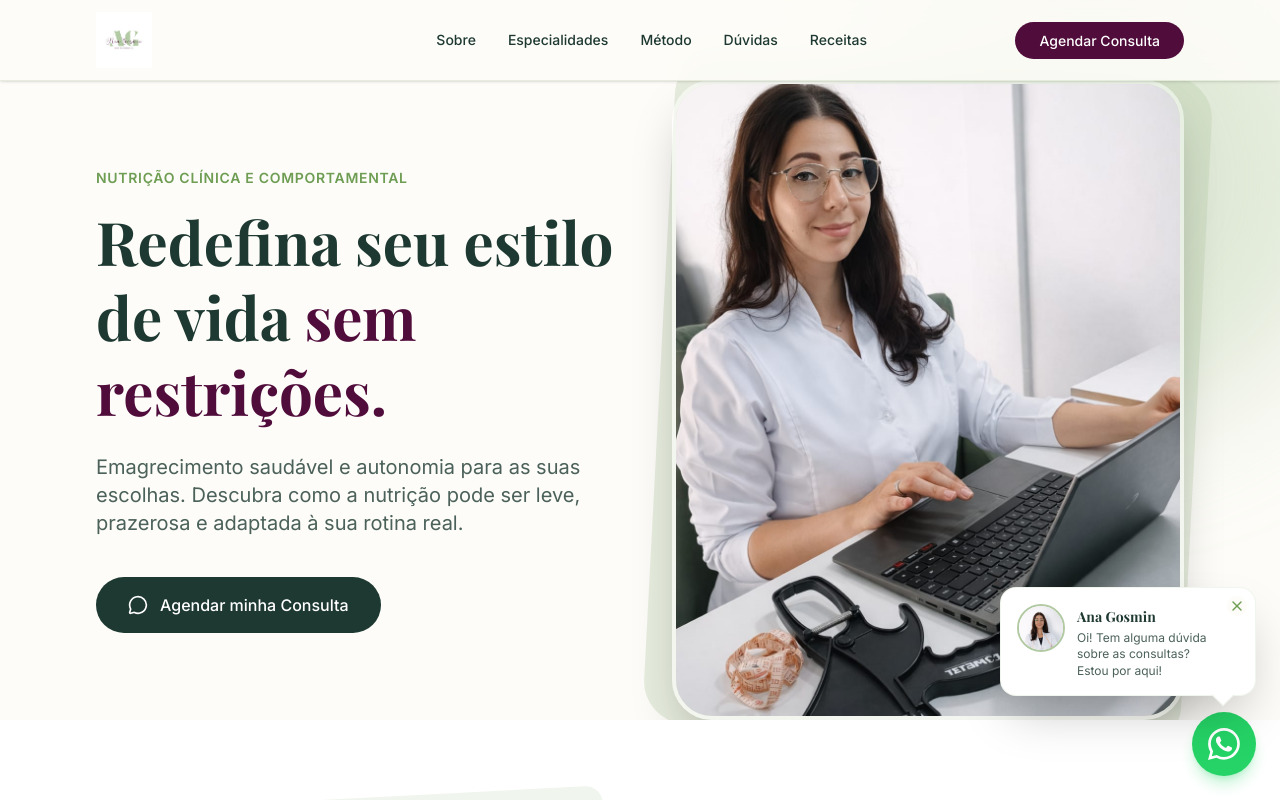
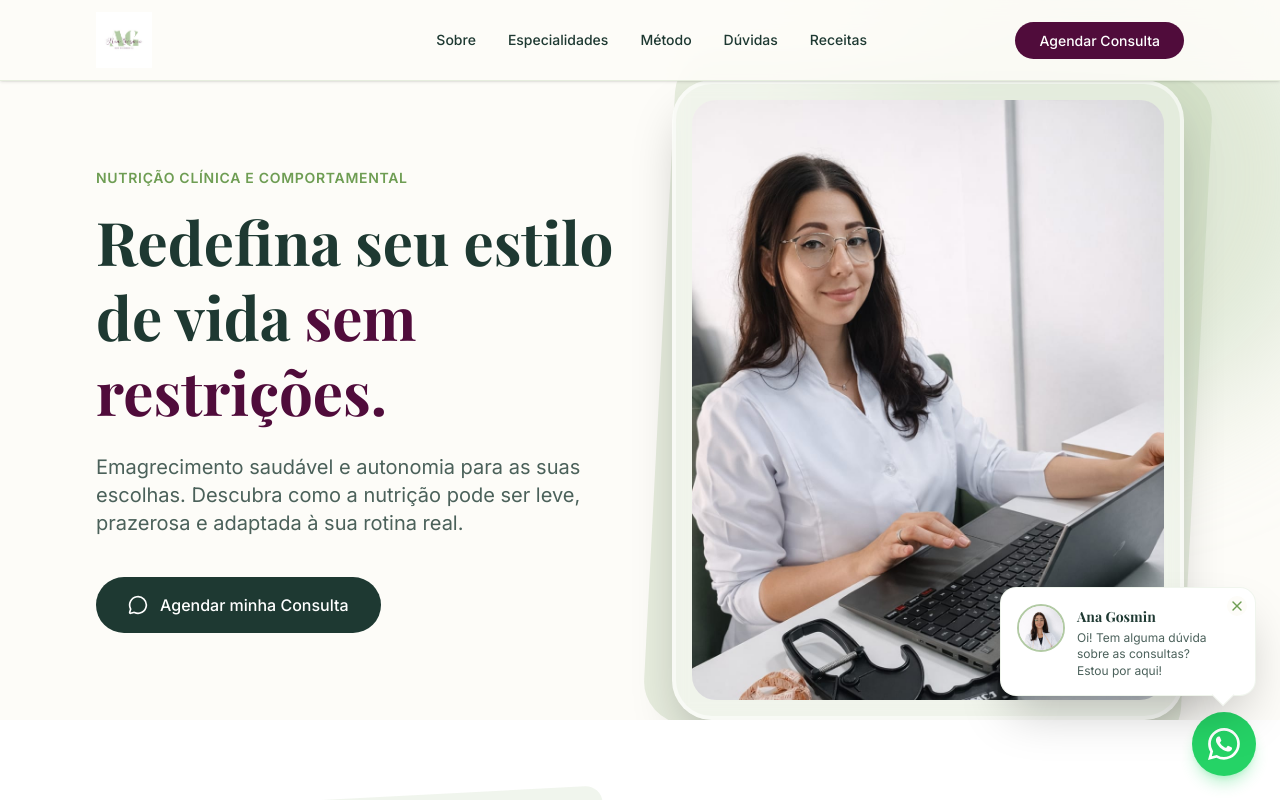
Before and after one commit to RafaelPadilhaZeichel/site-ana-gosmin, a Next.js app: page / in a window 1280 px wide. Shown: the top 800 px of the page. Built offline with nearby package versions, Linux system fonts and the light colour scheme; a web font is replaced by a local one.

Commit message:
Corrigindo corte da foto com padding

```diff
--- a/components/sections/HeroSection.tsx
+++ b/components/sections/HeroSection.tsx
@@ -33,18 +33,23 @@ export default function HeroSection() {
           </a>
         </FadeIn>
 
-        {/* Borda arredondada ajustada para não cortar a foto no topo */}
+        {/* Lado da Imagem: Efeito de Moldura Dupla para proteger a foto */}
         <FadeIn className="flex-1 relative w-full max-w-md lg:max-w-lg aspect-[4/5]">
+          {/* Sombra/Shape traseiro */}
           <div className="absolute inset-0 bg-brand-lightgreen/30 rounded-[40px] transform rotate-3 scale-105 transition-transform duration-500 hover:rotate-6 -z-10"></div>
 
-          <div className="relative w-full h-full rounded-[40px] overflow-hidden shadow-2xl border-4 border-white/50">
+          {/* Moldura externa com padding (p-4) */}
+          <div className="relative w-full h-full rounded-[40px] overflow-hidden shadow-2xl border-4 border-white/50 bg-white/40 p-4 backdrop-blur-sm">
+            {/* Container interno da Imagem */}
+            <div className="relative w-full h-full rounded-3xl overflow-hidden">
               <Image
                 src="/images/Foto1.jpeg"
                 alt="Ana Gosmin - Nutricionista"
                 fill
-              className="object-cover object-center"
+                className="object-cover object-top"
                 priority
               />
+            </div>
           </div>
         </FadeIn>
 
```
Lines whose indentation alone changed are shown as unchanged.
